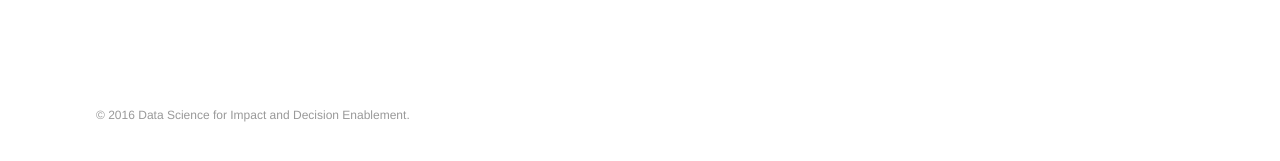
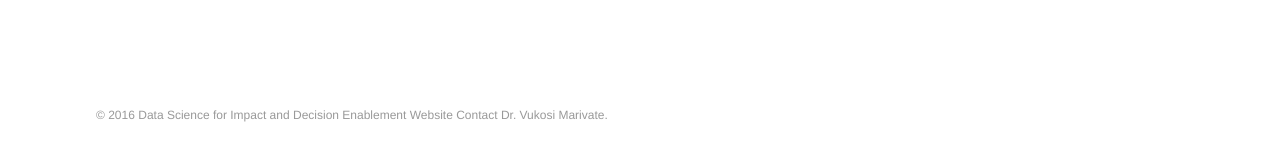
Before and after one commit to DSIDEWeb/dsideweb.github.io, a Jekyll site: the page built from index.md, in a window 1280 px wide. Shown: the part 648-809 px from the top of the page. Built offline with Jekyll 4.4.1, drawn with Linux system fonts in a browser that asks for light colours.

Commit message:
Added footer contact

```diff
--- a/_includes/footer.html
+++ b/_includes/footer.html
@@ -11,5 +11,5 @@
 		{% endfor %}
 		</ul>
 	</nav><!-- /.bottom-menu -->
-	<p class="copyright">&#169; {{ site.time | date: '%Y' }} <a href="{{ site.url }}">{{ site.title }}</a>.</p>
+	<p class="copyright">&#169; {{ site.time | date: '%Y' }} <a href="{{ site.url }}">{{ site.title }}</a> Website Contact <a href="mailto:vmarivate@csir.co.za" target="_top">Dr. Vukosi Marivate</a>.</p>
 </footer>
```
